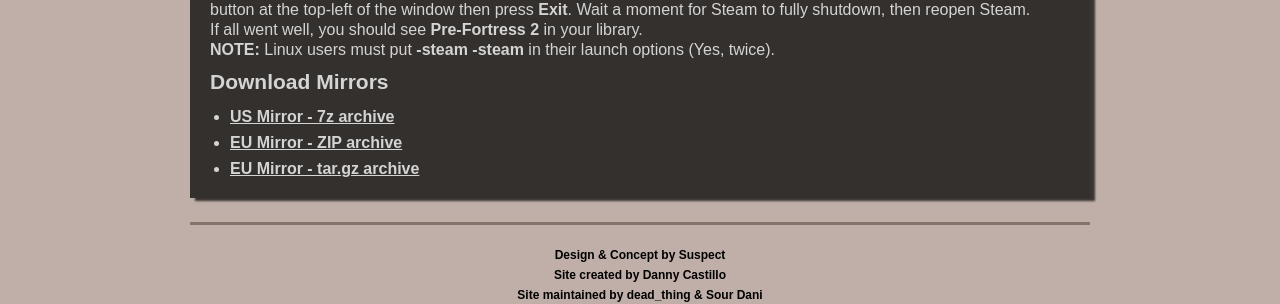
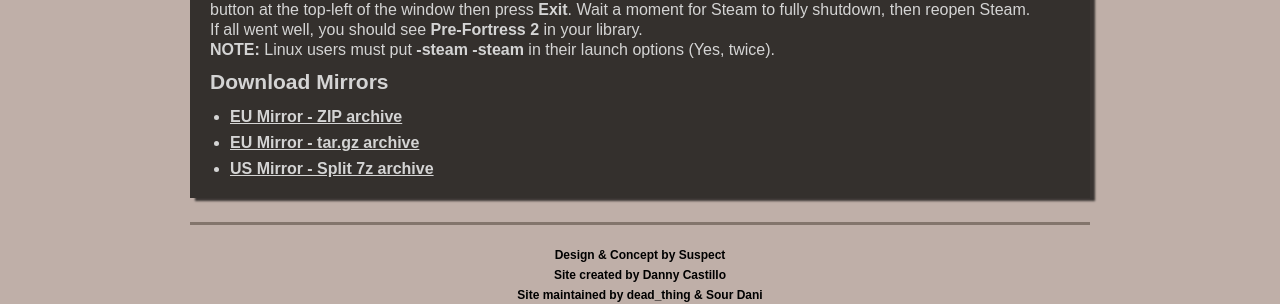
Before and after one commit to Pre-Fortress-2/PF2-Website, a Jekyll site: the page built from pages/download.html, in a window 1280 px wide. Shown: the part 668-972 px from the top of the page. Built offline with Jekyll 4.4.1, drawn with Linux system fonts in a browser that asks for light colours; some of the changed lines change nothing that is shown.

Commit message:
feat: updated download link to new download server

```diff
--- a/pages/download.html
+++ b/pages/download.html
@@ -62,9 +62,9 @@
             <h2>Download Mirrors</h3>
             <ul id="mirror_list">
                 <p>
-                    <li><a href="https://archive.prefortress.com/0.7/pf2_0.7.3.7z" target="_blank">US Mirror - 7z archive</a></li>
                     <li><a href="https://public.nickcloud.at/share/pf2/pf2_0.7.3.zip" target="_blank">EU Mirror - ZIP archive</a></li>
                     <li><a href="https://public.nickcloud.at/share/pf2/pf2_0.7.3.tar.gz" target="_blank">EU Mirror - tar.gz archive</a></li>
+                    <li><a href="https://github.com/Pre-Fortress-2/pf2/releases/latest" target="_blank">US Mirror - Split 7z archive</a></li>
                 </p>
             </ul>
 		</div>
--- a/scripts/game-os-pagination.js
+++ b/scripts/game-os-pagination.js
@@ -19,9 +19,7 @@
 const all_versions = document.getElementById("all_versions");
 const choose_game_area = document.getElementById("choose-game-area");
 
-const download_link = "https://github.com/Pre-Fortress-2/pf2/releases/"
-const download_001 = "https://github.com/Pre-Fortress-2/pf2/releases/download/0.7.3/pf2_0.7.3.7z.001"
-const download_002 = "https://github.com/Pre-Fortress-2/pf2/releases/download/0.7.3/pf2_0.7.3.7z.002"
+const download_link = "https://dl.prefortress.com/latest/latest.tar.gz"
 
 const browser_hash = window.location.hash.split('#')[1];
 
```
